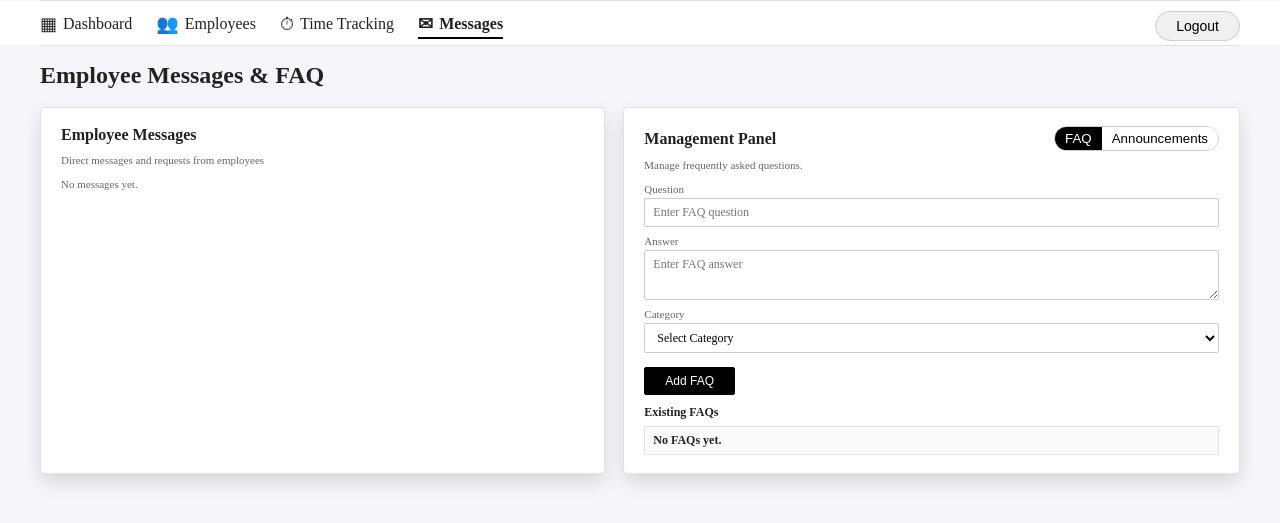
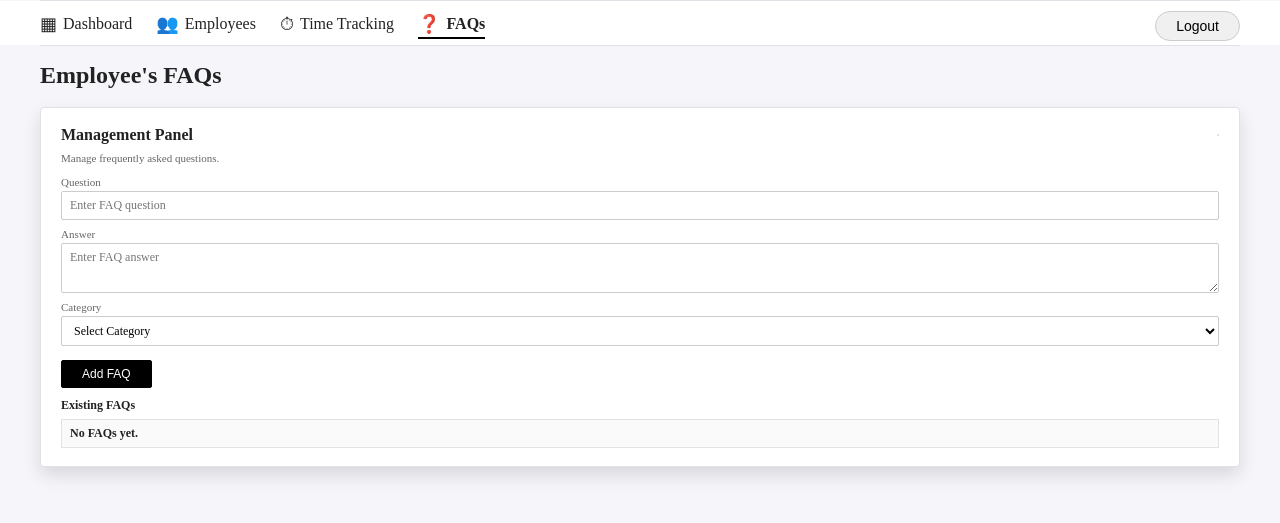
Before and after one commit to Jus-Once/hris, a Django app: template accounts/templates/accounts/message.html in a window 1280 px wide. Shown: the part 82-605 px from the top of the page. Run offline with Django 3.2, Linux system fonts and the light colour scheme; the template is opened without the code that fills it, so the values that code supplies are empty.

Commit message:
daming nabawas

```diff
--- a/accounts/templates/accounts/adminemployee.html
+++ b/accounts/templates/accounts/adminemployee.html
@@ -516,8 +516,8 @@
       </div>
       <div class="tab">
         <a href="{% url 'message'%}">
-          <span class="tab-icon">✉</span>
-          <span>Messages</span>
+          <span class="tab-icon">❓</span>
+          <span>FAQs</span>
         </a>
       </div>
     </div>
--- a/accounts/templates/accounts/message.html
+++ b/accounts/templates/accounts/message.html
@@ -544,8 +544,8 @@
         <span>Time Tracking</span>
       </div>
       <div class="tab-link active" data-href="{% url 'message'%}">
-        <span class="icon">✉</span>
-        <span>Messages</span>
+        <span class="icon">❓</span>
+        <span>FAQs</span>
       </div>
     </div>
 
@@ -556,68 +556,13 @@
 
   <!-- MAIN CONTENT -->
   <main>
-    <h1 class="page-title">Employee Messages & FAQ</h1>
-
-    <div class="content-grid">
-      <!-- LEFT: EMPLOYEE MESSAGES -->
-      <section class="card">
-        <div class="card-inner">
-          <div class="card-header">
-            <span>Employee Messages</span>
-          </div>
-          <p class="section-caption">Direct messages and requests from employees</p>
-
-          {% for msg in messages %}
-            <div class="msg-item {% if msg.status == 'read' %}read{% endif %}">
-              <div class="msg-top">
-                <span class="msg-name">{{ msg.name }}</span>
-                <span class="msg-time">{{ msg.created_at|date:"h:i A" }}</span>
-              </div>
-              <div class="msg-type">{{ msg.message_type|default:"Message" }}</div>
-              <div class="msg-text">
-                {{ msg.text }}
-              </div>
-              <div class="msg-tags">
-                <span class="pill
-                  {% if msg.status == 'pending' %}pill-pending
-                  {% elif msg.status == 'responded' %}pill-responded
-                  {% else %}pill-read{% endif %}">
-                  {{ msg.get_status_display }}
-                </span>
-
-                <form method="post" action="{% url 'message_update_status' msg.pk %}">
-                  {% csrf_token %}
-                  <input type="hidden" name="action" value="respond">
-                  <span class="pill pill-action">
-                    <button type="submit">
-                      {% if msg.status == 'pending' %}Mark Responded{% else %}Responded{% endif %}
-                    </button>
-                  </span>
-                </form>
-
-                <form method="post" action="{% url 'message_update_status' msg.pk %}">
-                  {% csrf_token %}
-                  <input type="hidden" name="action" value="read">
-                  <span class="pill pill-action">
-                    <button type="submit">Mark as Read</button>
-                  </span>
-                </form>
-              </div>
-            </div>
-          {% empty %}
-            <p class="section-caption">No messages yet.</p>
-          {% endfor %}
-        </div>
-      </section>
-
+    <h1 class="page-title">Employee's FAQs</h1>
       <!-- RIGHT: FAQ + ANNOUNCEMENTS -->
       <section class="card">
         <div class="card-inner">
           <div class="right-header-row">
             <div class="right-title">Management Panel</div>
             <div class="subtabs">
-              <button class="subtab-btn active" id="tabFaq">FAQ</button>
-              <button class="subtab-btn" id="tabAnnouncements">Announcements</button>
             </div>
           </div>
 
@@ -665,55 +610,6 @@
               {% empty %}
                 <div class="faq-item">
                   <div class="faq-question">No FAQs yet.</div>
-                </div>
-              {% endfor %}
-            </div>
-          </div>
-
-          <!-- ANNOUNCEMENT VIEW -->
-          <div id="announceView" style="display:none;">
-            <p class="section-caption">
-              Create announcements that will appear on the employee dashboard.
-            </p>
-
-            <form method="post" action="{% url 'message' %}">
-              {% csrf_token %}
-              <input type="hidden" name="form_type" value="announcement">
-              <div class="form-grid">
-                <div class="field-group">
-                  <label class="field-label" for="annTitle">Title</label>
-                  <input id="annTitle" name="annTitle" class="field-input" placeholder="Announcement title" />
-                </div>
-                <div class="field-group">
-                  <label class="field-label" for="annDate">Date</label>
-                  <input id="annDate" name="annDate" type="date" class="field-input" />
-                </div>
-                <div class="field-group">
-                  <label class="field-label" for="annBody">Details</label>
-                  <textarea id="annBody" name="annBody" class="field-textarea" placeholder="Announcement details"></textarea>
-                </div>
-              </div>
-
-              <button class="btn-primary" type="submit">Post Announcement</button>
-            </form>
-
-            <div class="existing-title">Existing Announcements</div>
-            <div class="announce-list" id="announceList">
-              {% for ann in announcements %}
-                <div class="announce-item">
-                  <div class="announce-title-row">
-                    <span class="announce-title">{{ ann.title }}</span>
-                    <span class="announce-date">
-                      {% if ann.date %}{{ ann.date|date:"Y-m-d" }}{% endif %}
-                    </span>
-                  </div>
-                  <div class="announce-body">{{ ann.body }}</div>
-                </div>
-              {% empty %}
-                <div class="announce-item">
-                  <div class="announce-title-row">
-                    <span class="announce-title">No announcements yet.</span>
-                  </div>
                 </div>
               {% endfor %}
             </div>
--- a/accounts/templates/accounts/time.html
+++ b/accounts/templates/accounts/time.html
@@ -456,8 +456,8 @@
         <span>Time Tracking</span>
       </div>
       <div class="tab-link" data-href="{% url 'message'%}">
-        <span class="icon">✉</span>
-        <span>Messages</span>
+        <span class="icon">❓</span>
+        <span>FAQs</span>
       </div>
     </div>
 
```
Also changed, not shown: accounts/views.py (+26 -22 lines), db.sqlite3.
